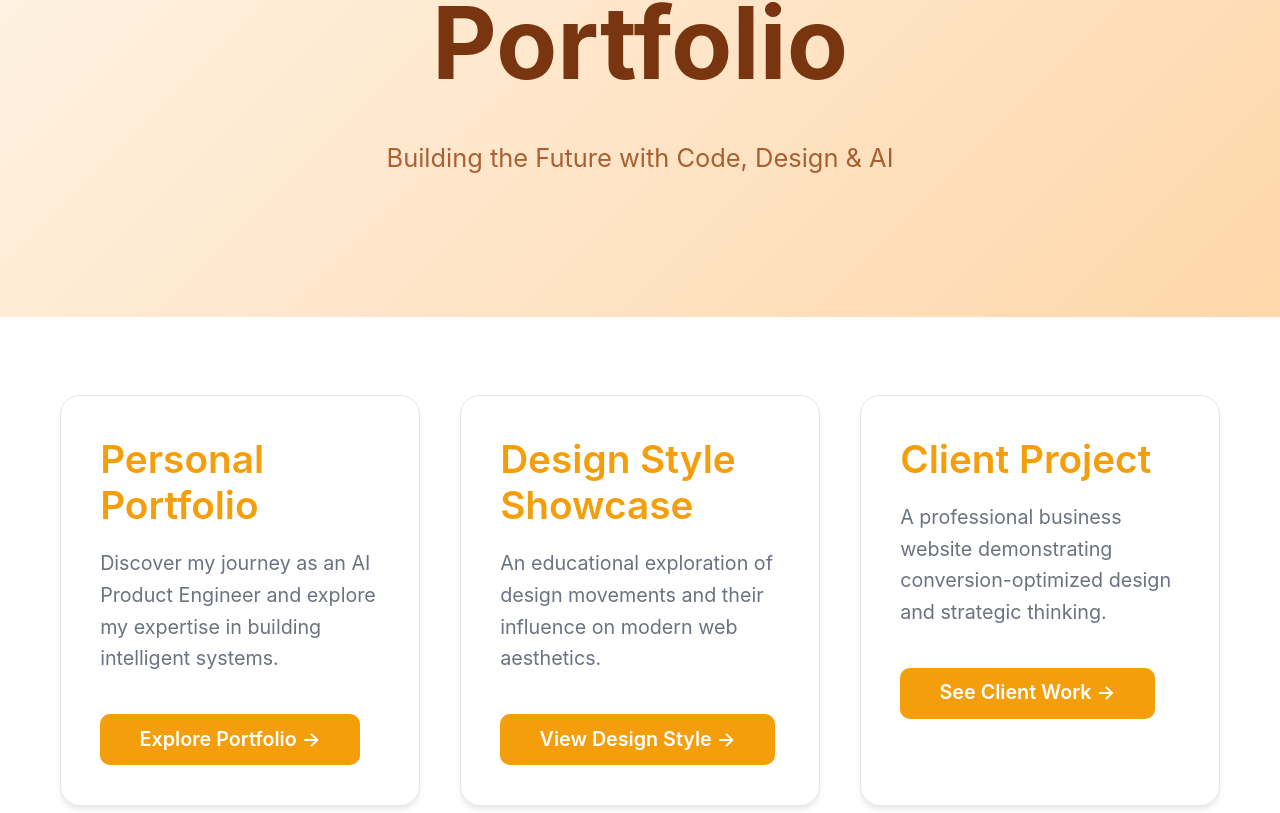
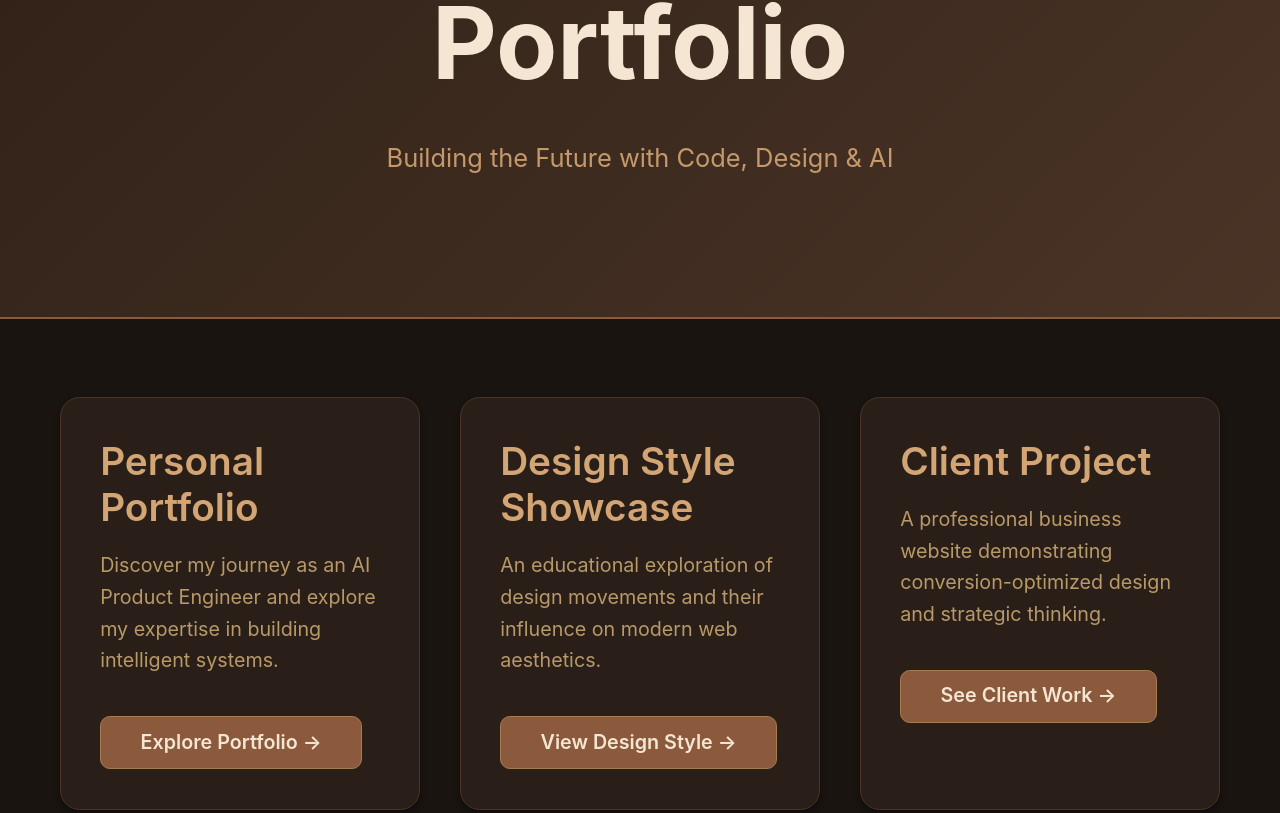
Before and after one commit to AnabhayanA/IS117-Final-Project, a website: page docs/index.html in a window 1280 px wide. Shown: the part 350-1163 px from the top of the page. Drawn offline with Linux system fonts and the light colour scheme.

Commit message:
Transform landing hub to dark mocha theme with rich browns and cream tones

```diff
--- a/docs/styles/main.css
+++ b/docs/styles/main.css
@@ -3,12 +3,12 @@
     /* Base font size: 16px at 320px → 20px at 1400px */
     font-size: clamp(1rem, 0.92rem + 0.39vw, 1.25rem);
 
-    /* Color Palette */
-    --color-primary: #f59e0b;
-    --color-primary-dark: #d97706;
-    --color-secondary: #dc2626;
-    --color-accent: #ea580c;
-    --color-bg: #ffffff;
+    /* Color Palette - Dark Mocha */
+    --color-primary: #8b5a3c;
+    --color-primary-dark: #5d3a22;
+    --color-secondary: #a67c52;
+    --color-accent: #d4a574;
+    --color-bg: #1a1410;
     --color-text: #1f2937;
     --color-text-light: #6b7280;
     --color-border: #e5e7eb;
@@ -43,7 +43,7 @@ body {
         'Ubuntu', 'Cantarell', 'Fira Sans', 'Droid Sans', 'Helvetica Neue',
         sans-serif;
     line-height: 1.6;
-    color: var(--color-text);
+    color: #e8d5c4;
     background-color: var(--color-bg);
     min-height: 100vh;
     display: flex;
@@ -80,17 +80,18 @@ p {
 
 /* Hero Section */
 .hero {
-    background: linear-gradient(135deg, #fff7ed 0%, #fed7aa 100%);
-    color: #78350f;
+    background: linear-gradient(135deg, #2d1f16 0%, #4a3426 100%);
+    color: #f5e6d3;
     padding: var(--spacing-xl) var(--spacing-sm);
     text-align: center;
     animation: fadeIn 1s ease-in;
+    border-bottom: 2px solid #8b5a3c;
 }
 
 .tagline {
     font-size: clamp(1.125rem, 1.05rem + 0.37vw, 1.5rem);
-    opacity: 0.8;
-    color: #92400e;
+    opacity: 0.9;
+    color: #d4a574;
 }
 
 /* Portfolio Grid */
@@ -107,45 +108,46 @@ p {
 
 /* Portfolio Card */
 .portfolio-card {
-    background: white;
-    border: 1px solid var(--color-border);
+    background: #2a1f18;
+    border: 1px solid #4a3426;
     border-radius: var(--radius-lg);
     padding: var(--spacing-md);
-    box-shadow: var(--shadow-md);
+    box-shadow: 0 4px 6px rgba(0, 0, 0, 0.4);
     transition: transform 0.3s ease, box-shadow 0.3s ease;
 }
 
 .portfolio-card:hover {
     transform: translateY(-5px);
-    box-shadow: var(--shadow-lg);
+    box-shadow: 0 10px 20px rgba(0, 0, 0, 0.5), 0 0 0 2px #8b5a3c;
 }
 
 .card-content h2 {
-    color: var(--color-primary);
+    color: #d4a574;
 }
 
 .card-content p {
-    color: var(--color-text-light);
+    color: #b89968;
     margin-bottom: var(--spacing-md);
 }
 
 /* CTA Button */
 .cta-button {
     display: inline-block;
-    background-color: var(--color-primary);
-    color: white;
+    background-color: #8b5a3c;
+    color: #f5e6d3;
     padding: var(--spacing-xs) var(--spacing-md);
     border-radius: var(--radius-md);
     text-decoration: none;
     font-weight: 600;
     transition: background-color 0.3s ease, transform 0.2s ease;
+    border: 1px solid #a67c52;
 }
 
 .cta-button:hover,
 .cta-button:focus {
-    background-color: var(--color-primary-dark);
+    background-color: #a67c52;
     transform: scale(1.05);
-    outline: 2px solid var(--color-primary);
+    outline: 2px solid #d4a574;
     outline-offset: 2px;
 }
 
```
